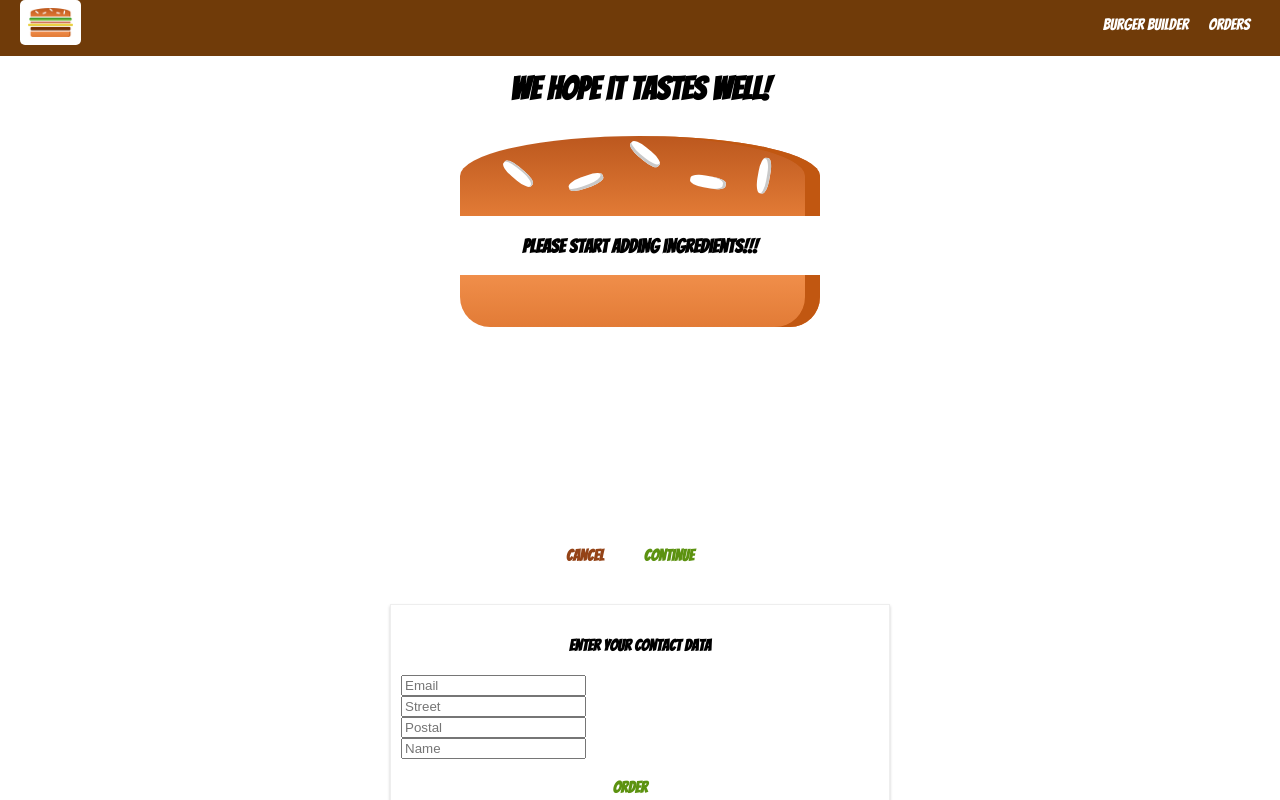
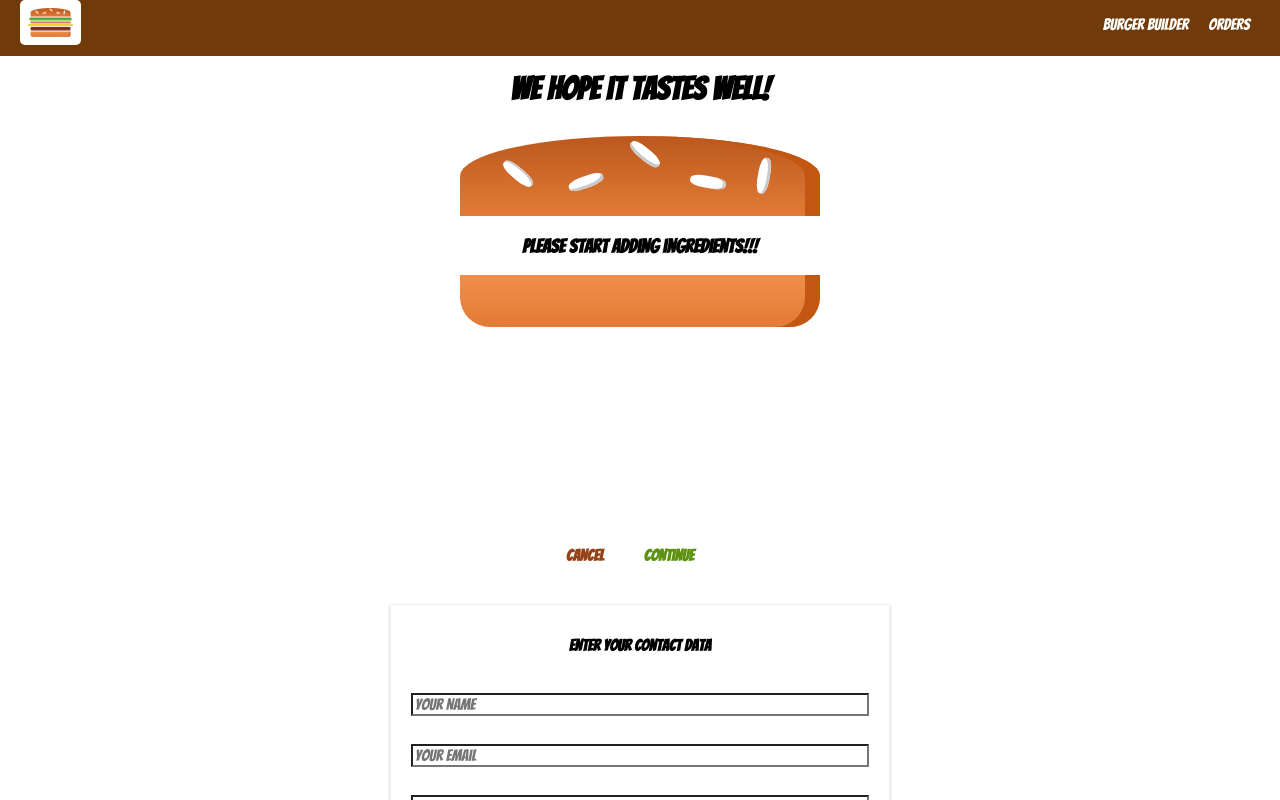
Before and after one commit to KuldeepKashyap100/TheBurgerBuilder, a React (Create React App) app: page /checkOut in a window 1280 px wide. Both pictures are taken after a click on the button "Continue". Shown: the top 800 px of the page. Built offline with nearby package versions, Linux system fonts and the light colour scheme.

Commit message:
forms completed

```diff
--- /dev/null
+++ b/src/components/Input/Input.js
@@ -0,0 +1,42 @@
+import React from "react";
+import classes from "./Input.module.css";
+const Input = props => {
+  let inputElement = null;
+  let inputError=null;
+  let inputClasses=[classes.InputElement];
+  if(!props.isvalid && props.shouldvalidate && props.touched){
+    inputClasses.push(classes.InValid);
+    inputError=<div className={classes.ValidationError}>Please enter a valid value of {props.elementname}</div>
+  }
+  switch (props.elementtype) {
+    case "input":
+      inputElement = (
+        <input onChange={props.changed} className={inputClasses.join(' ')} {...props} />
+      );
+      break;
+    case "textarea":
+       inputElement = <textarea onChange={props.changed} {...props} {...props} />;
+      break;
+    case "select":
+      inputElement = (
+        <select onChange={props.changed} className={inputClasses.join(' ')}>
+          {props.options.map(opt => (
+            <option key={opt.value} value={opt.value}>{opt.displayValue}</option>
+          ))}
+        </select>
+      );
+      break;
+    default:
+      inputElement = (
+        <input onChange={props.changed} className={inputClasses.join(' ')} {...props} />
+      );
+  }
+  return (
+    <div className={classes.Input}>
+      <label className={classes.Label}>{props.label}</label>
+      {inputElement}
+      {inputError}
+    </div>
+  );
+};
+export default Input;
--- /dev/null
+++ b/src/components/Input/Input.module.css
@@ -0,0 +1,35 @@
+.Input {
+  width: 100%;
+  padding: 10px;
+  box-sizing: border-box;
+}
+
+.Label {
+  font-weight: bold;
+  display: block;
+  margin-bottom: 8px;
+}
+
+.InputElement {
+  outline: none;
+  border: "1px solid #ccc";
+  background-color: white;
+  font: inherit;
+  display: block;
+  width: 100%;
+  box-sizing: border-box;
+}
+.InputElement:focus {
+  outline: none;
+  background-color: #ccc;
+}
+
+.InValid {
+  border: 1px solid red;
+  background-color: rgb(255, 139, 126);
+}
+
+.ValidationError {
+    color: red;
+    margin: 0 5px;
+}
--- a/src/components/UI/Button/Button.js
+++ b/src/components/UI/Button/Button.js
@@ -2,7 +2,7 @@ import React from 'react';
 import classes from '../../UI/Button/Button.module.css';
 const Button=props=>{
     return (
-        <button className={[classes.Button,classes[props.btnType]].join(' ')} onClick={props.click}>
+        <button className={[classes.Button,classes[props.btnType]].join(' ')} {...props} onClick={props.click}>
             {props.children}
         </button>
     );
--- a/src/components/UI/Button/Button.module.css
+++ b/src/components/UI/Button/Button.module.css
@@ -15,6 +15,11 @@
     padding-left: 0;
 }
 
+.Button:disabled {
+    cursor: not-allowed;
+    color:#888888;
+}
+
 .Success {
     color: #5C9210;
 }
--- a/src/containers/Checkout/ContactData/ContactData.js
+++ b/src/containers/Checkout/ContactData/ContactData.js
@@ -1,62 +1,178 @@
-import React from 'react';
-import classes from './ContactData.module.css';
-import Button from '../../../components/UI/Button/Button';
-import axiosInstance from '../../../axios-orders';
-import Spinner from '../../../components/UI/Spinner/Spinner';
+import React from "react";
+import classes from "./ContactData.module.css";
+import Button from "../../../components/UI/Button/Button";
+import axiosInstance from "../../../axios-orders";
+import Spinner from "../../../components/UI/Spinner/Spinner";
+import Input from "../../../components/Input/Input";
 
-class ContactData extends React.Component{
-    state={
-        name:"",
-        email:"",
-        address:{
-            street:"",
-            postalCode:""
+class ContactData extends React.Component {
+  state = {
+    orderForm: {
+      name: {
+        elementType: "input",
+        elementConfig: {
+          type: "text",
+          placeholder: "Your Name"
         },
-        loading:false
+        value: "",
+        valid:false,
+        validation: {
+          required: true
+        },
+        touched:false
+      },
+      email: {
+        elementType: "input",
+        elementConfig: {
+          type: "text",
+          placeholder: "Your Email"
+        },
+        value: "",
+        valid:false,
+        validation: {
+          required: true
+        },
+        touched:false
+      },
+      street: {
+        elementType: "input",
+        elementConfig: {
+          type: "text",
+          placeholder: "Street"
+        },
+        value: "",
+        valid:false,
+        validation: {
+          required: true
+        },
+        touched:false
+      },
+      country: {
+        elementType: "input",
+        elementConfig: {
+          type: "text",
+          placeholder: "Country"
+        },
+        value: "",
+        valid:false,
+        validation: {
+          required: true
+        },
+        touched:false
+      },
+      zipCode: {
+        elementType: "input",
+        elementConfig: {
+          type: "text",
+          placeholder: "Zip Code"
+        },
+        value: "",
+        valid:false,
+        validation: {
+          required: true,
+          minLength:5,
+          maxLength:5
+        },
+        touched:false
+      },
+      deliveryMethod: {
+        elementType: "select",
+        elementConfig: {
+          options: [
+            { value: "fastest", displayValue: "Fastest" },
+            { value: "cheapest", displayValue: "Cheapest" }
+          ],
+          type: "text",
+          placeholder: "Delivery Method"
+        },
+        value: "fastest",
+        valid: true,
+        validation: {}
       }
-    placeOrderHandler=(event)=>{
+    },
+    formIsValid:false,
+    loading: false
+  };
+  onSubmitHandler = event => {
     event.preventDefault();
     this.setState({ loading: true });
+    const orderForm = {};
+    for (let key in this.state.orderForm) {
+      orderForm[key] = this.state.orderForm[key].value;
+    }
     const postData = {
       ingredients: this.props.ingredients,
       totalPrice: this.props.totalPrice,
-        customer: {
-          name: "pranav",
-          address: {
-            society: "Global e homes",
-            country: "India",
-            zipcode: "410047"
-          },
-          email: "pranavrao@gmail.com"
-        }
+      customer: orderForm
     };
+
     axiosInstance
-        .post("/orders.json/?auth=TGS3sr5gbBmZ2FzcBzqZnEOqdVXtYkUqRl1Kc04a", postData)
+      .post(
+        "/orders.json/?auth=TGS3sr5gbBmZ2FzcBzqZnEOqdVXtYkUqRl1Kc04a",
+        postData
+      )
       .then(response => {
-          this.setState({ loading: false});
-          this.props.history.push('/');
+        this.setState({ loading: false });
+        this.props.history.push("/");
       })
       .catch(error => console.log(error));
+  };
+  onChangeHandler = (event, inputIdentifier) => {
+    const updatedOrderForm = { ...this.state.orderForm };
+    const updatedOrderElement = { ...updatedOrderForm[inputIdentifier] };
+    updatedOrderElement.value = event.target.value;
+    updatedOrderElement.valid=this.checkValidation(updatedOrderElement.value,updatedOrderElement.validation);
+    updatedOrderElement.touched=true;
+    updatedOrderForm[inputIdentifier] = updatedOrderElement;
+
+    let formIsValid=true;
+    for(let inputIdentifier in updatedOrderForm){
+      formIsValid=updatedOrderForm[inputIdentifier].valid && formIsValid;
     }
-    render(){
-      var form=(
-        <form>
+
+    this.setState({ orderForm: updatedOrderForm, formIsValid: formIsValid });
+  };
+  checkValidation = (value, rules) => {
+    let isValid = true;
+    if (rules.required) {
+      isValid = value.trim() !== "" && isValid;
+    }
+    if(rules.minLength){
+      isValid = value.trim().length >= rules.minLength && isValid;
+    }
+    if(rules.maxLength){
+      isValid = value.trim().length <= rules.maxLength && isValid;
+    }
+    return isValid;
+  };
+  render() {
+    const formArray = [];
+    for (let key in this.state.orderForm) {
+      formArray.push(
+        <Input
+          key={key}
+          elementname={key}
+          changed={event => this.onChangeHandler(event, key)}
+          isvalid={this.state.orderForm[key].valid}
+          elementtype={this.state.orderForm[key].elementType}
+          shouldvalidate={this.state.orderForm[key].validation}
+          touched={this.state.orderForm[key].touched}
+          {...this.state.orderForm[key].elementConfig}
+        />
+      );
+    }
+
+    let form = (
+      <form onSubmit={this.onSubmitHandler}>
         <h4>Enter your contact data</h4>
-          <input className={classes.Input} type='email' name="email" placeholder='Email'/>
-          <input className={classes.Input} type='text' name="street" placeholder='Street'/>
-          <input className={classes.Input} type='text' name="postal" placeholder='Postal'/>
-          <input className={classes.Input} type='text' name="name" placeholder='Name'/>
-          <Button btnType="Success" click={this.placeOrderHandler}>Order</Button>
+        {formArray}
+        <Button btnType="Success" disabled={!this.state.formIsValid}>Order</Button>
       </form>
     );
-      if(this.state.loading){
-        form = <Spinner/>
+    if (this.state.loading) {
+      form = <Spinner />;
     }
-      return (
-          <div className={classes.ContactData}>
-            {form}
-          </div>
-      );
+    return <div className={classes.ContactData}>{form}</div>;
   }
 }
 export default ContactData;
--- a/src/containers/Checkout/ContactData/ContactData.module.css
+++ b/src/containers/Checkout/ContactData/ContactData.module.css
@@ -8,10 +8,6 @@
     box-sizing: border-box;
 }
 
-.Input{
-    display: block;
-}
-
 @media(min-width:600px){
     .ContactData{
         width: 500px;
```
Lines whose indentation alone changed are shown as unchanged.
